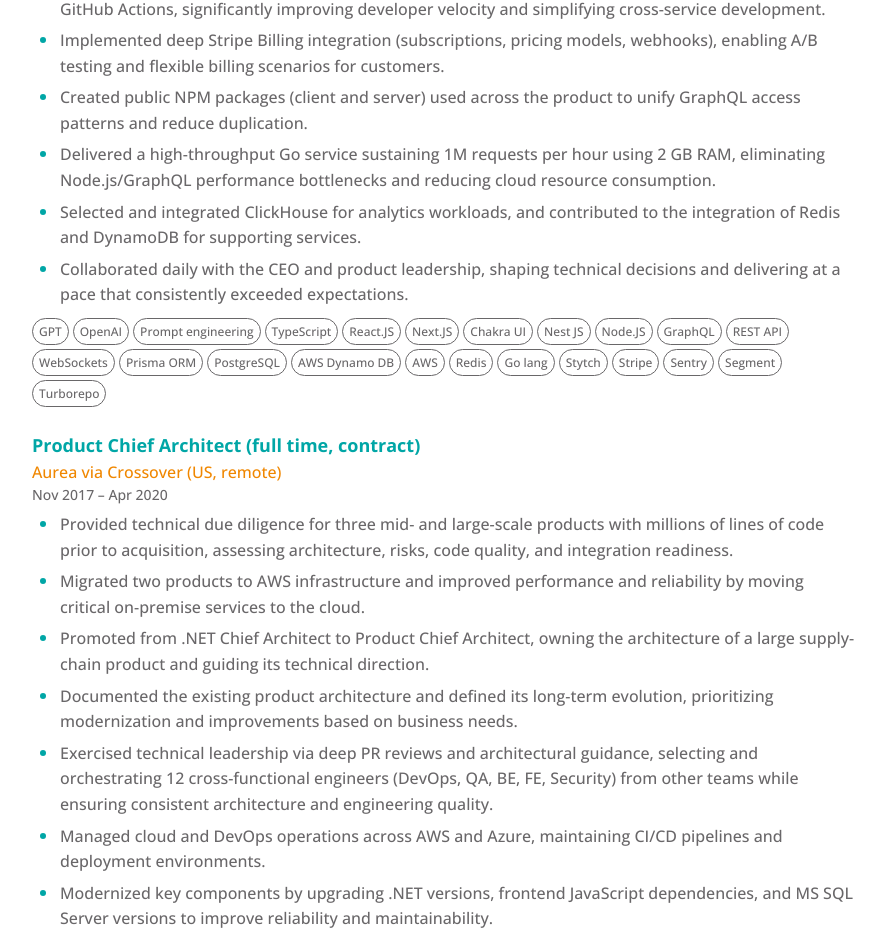
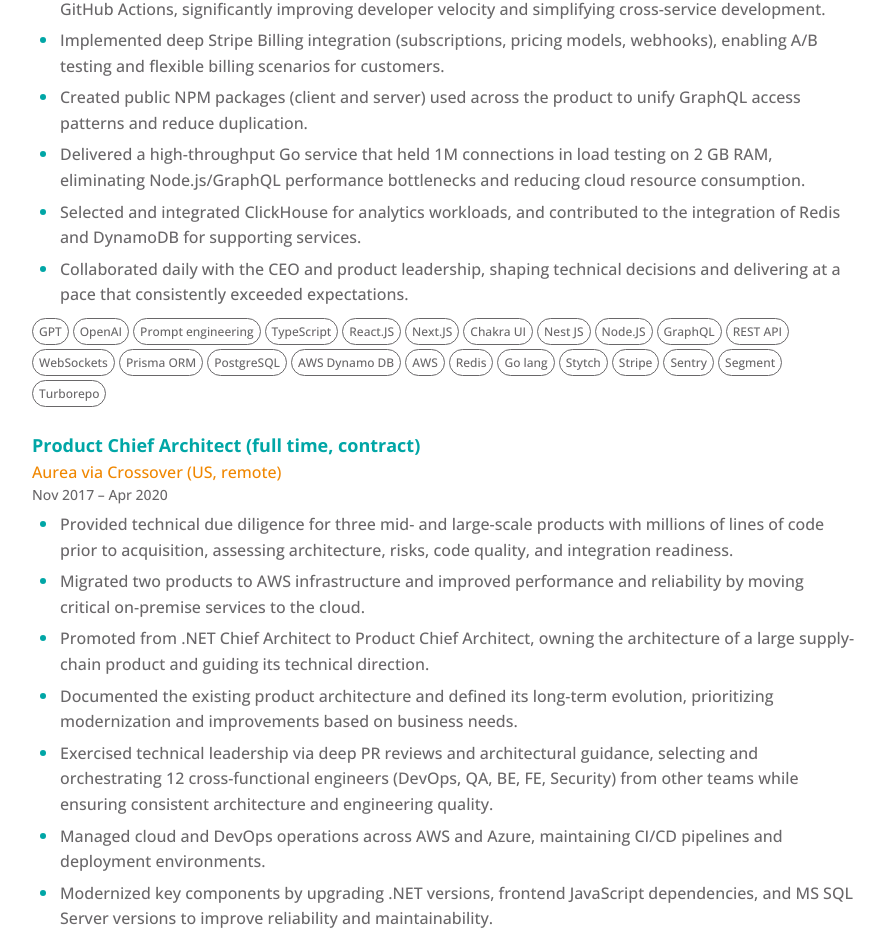
Before and after one commit to ArturAmpilogov/me, a Next.js app: page /experience in a window 1280 px wide. Shown: the part 3233-4172 px from the top of the page, without its empty margins (28-913 px from the left). Built offline with nearby package versions, Linux system fonts and the light colour scheme.

Commit message:
fix: state Kana Go service figure as 1M connections in load testing
The Kana bullet said "1M requests per hour". Artur confirmed the figure is
1M connections, reached in load testing on 2 GB RAM.

Co-Authored-By: Claude Opus 5.5 <noreply@anthropic.com>

```diff
--- a/data/experience.ts
+++ b/data/experience.ts
@@ -155,7 +155,7 @@ export const experience: IExperience[] = [
       "Introduced a TypeScript monorepo (Turborepo), designed the structure, and built CI/CD pipelines in GitHub Actions, significantly improving developer velocity and simplifying cross-service development.\n" +
       "Implemented deep Stripe Billing integration (subscriptions, pricing models, webhooks), enabling A/B testing and flexible billing scenarios for customers.\n" +
       "Created public NPM packages (client and server) used across the product to unify GraphQL access patterns and reduce duplication.\n" +
-      "Delivered a high-throughput Go service sustaining 1M requests per hour using 2 GB RAM, eliminating Node.js/GraphQL performance bottlenecks and reducing cloud resource consumption.\n" +
+      "Delivered a high-throughput Go service that held 1M connections in load testing on 2 GB RAM, eliminating Node.js/GraphQL performance bottlenecks and reducing cloud resource consumption.\n" +
       "Selected and integrated ClickHouse for analytics workloads, and contributed to the integration of Redis and DynamoDB for supporting services.\n" +
       "Collaborated daily with the CEO and product leadership, shaping technical decisions and delivering at a pace that consistently exceeded expectations.",
     tags: [
```
